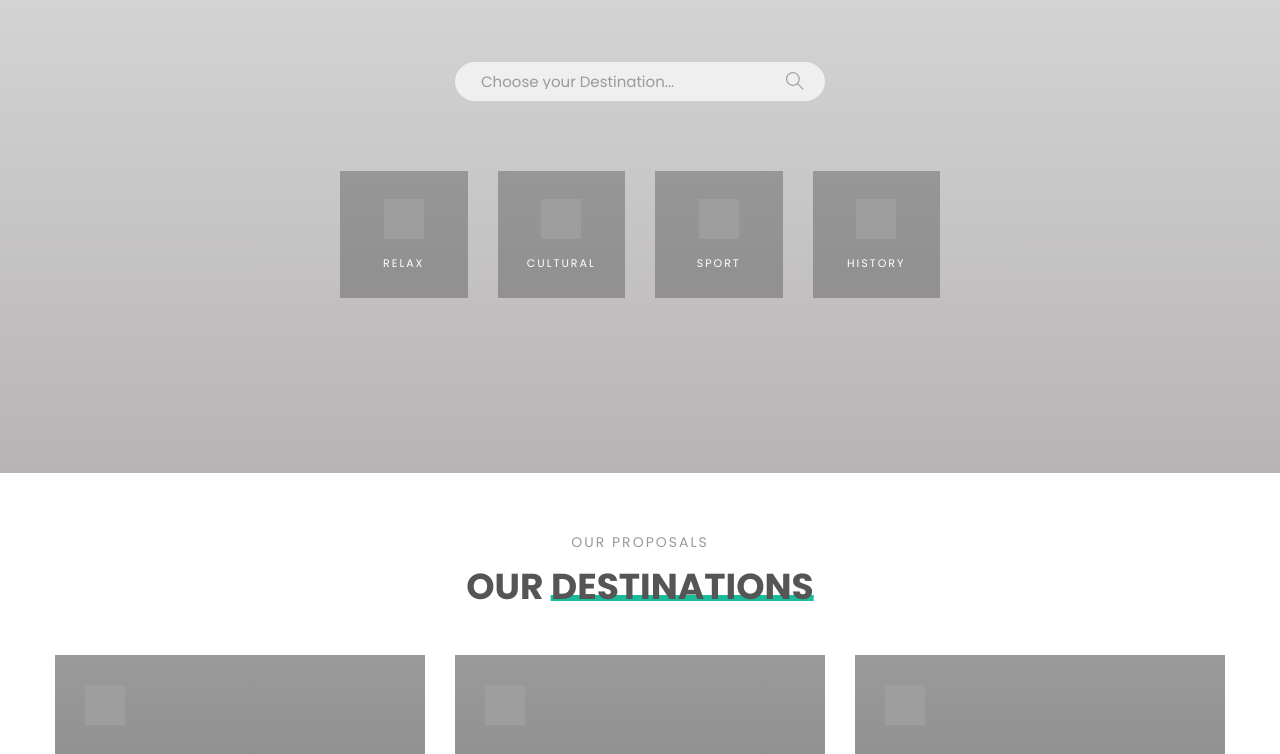
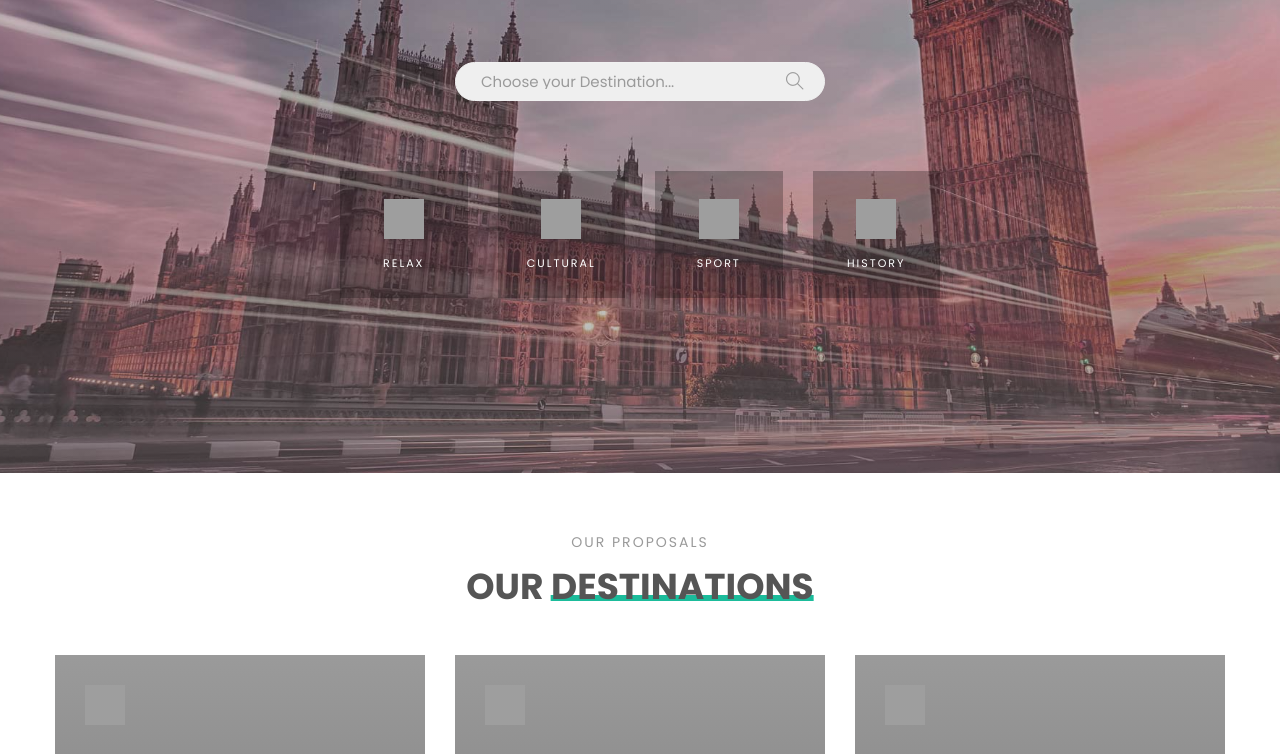
Before and after one commit to KhacTuan2910/Love-Travel, a plain HTML site: page index.html in a window 1280 px wide. Shown: the part 395-1149 px from the top of the page. Drawn offline with nearby package versions, Linux system fonts and the light colour scheme; the site is published under a folder, as on GitHub Pages, so addresses that start at the root find nothing.

Commit message:
change path bgr header

```diff
--- a/assets/css/main.css
+++ b/assets/css/main.css
@@ -7,14 +7,13 @@
         rgba(121, 121, 121, 0.13),
         rgba(110, 105, 105, 0.5)
         ),
-        url(/assets/img/header-background.jpg);
+        url(../img/header-background.jpg);
     background-repeat: no-repeat;
     background-position: center;
     -webkit-background-size: cover;
     -moz-background-size: cover;
     -o-background-size: cover;
     background-size: cover;
-    /* background-attachment: fixed; */
     width: 100%;
 }
 
```
